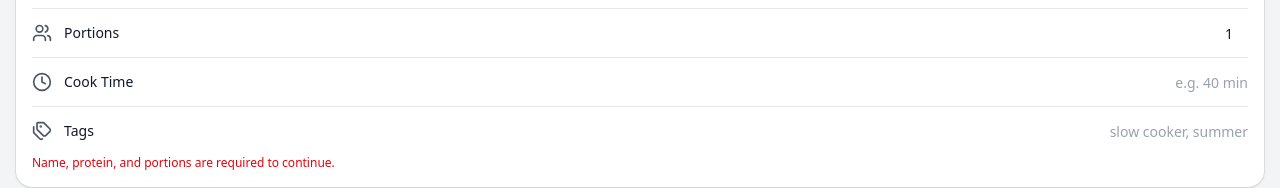
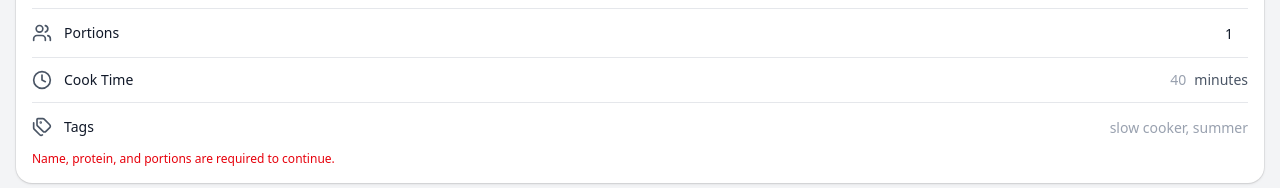
Before and after one commit to Max-Stevenson/Din-Dins-v3, a React (Vite) app in the folder frontend/: page /recipes/new in a window 1280 px wide. Shown: the part 445-633 px from the top of the page. Built offline with nearby package versions, Linux system fonts and the light colour scheme; no server answers.

Commit message:
- Fixed cook time field validation.

```diff
--- a/frontend/src/pages/RecipeWizard/steps/BasicStep.jsx
+++ b/frontend/src/pages/RecipeWizard/steps/BasicStep.jsx
@@ -5,6 +5,20 @@ import ProteinGrid from "../components/ProteinGrid";
 import Card from "../components/Card";
 
 export default function BasicsStep({ recipe, setRecipe, basicsValid }) {
+  const cookTimeMinutes = (String(recipe.cookTime || "").match(/\d+/) || [""])[0];
+
+  const handleCookTimeChange = (value) => {
+    const digitsOnly = value.replace(/\D/g, "");
+
+    if (!digitsOnly) {
+      setRecipe({ ...recipe, cookTime: "" });
+      return;
+    }
+
+    const minutes = String(parseInt(digitsOnly, 10));
+    setRecipe({ ...recipe, cookTime: `${minutes} minutes` });
+  };
+
   return (
     <Card>
       <FieldRow
@@ -66,13 +80,18 @@ export default function BasicsStep({ recipe, setRecipe, basicsValid }) {
         icon={<Clock className="h-5 w-5" />}
         label="Cook Time"
         right={
-          <input
-            type="text"
-            placeholder="e.g. 40 min"
-            className="w-28 bg-transparent text-right text-sm text-gray-900 placeholder:text-gray-400 outline-none"
-            value={recipe.cookTime}
-            onChange={(e) => setRecipe({ ...recipe, cookTime: e.target.value })}
-          />
+          <div className="flex items-center justify-end gap-2">
+            <input
+              type="text"
+              inputMode="numeric"
+              pattern="[0-9]*"
+              placeholder="40"
+              className="w-14 bg-transparent text-right text-sm text-gray-900 placeholder:text-gray-400 outline-none"
+              value={cookTimeMinutes}
+              onChange={(e) => handleCookTimeChange(e.target.value)}
+            />
+            <span className="text-sm text-gray-600">minutes</span>
+          </div>
         }
       />
 
```
